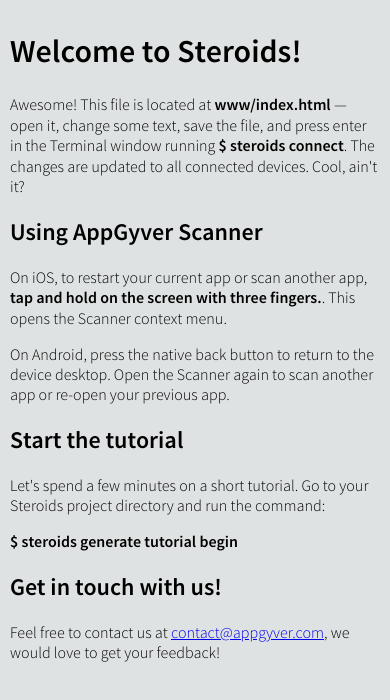
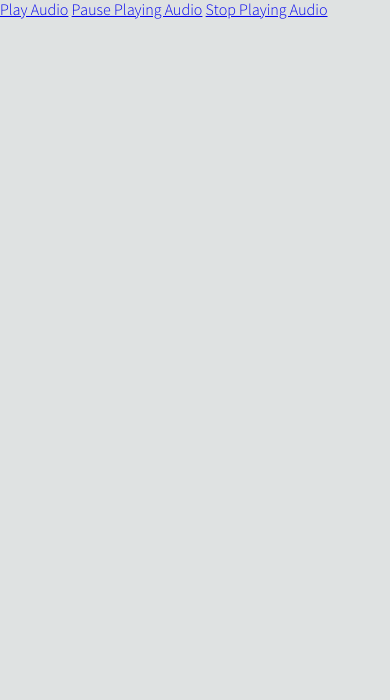
Before and after one commit to varya/finnish-counting, a website: page www/index.html in a window 390 px wide. Drawn offline with Linux system fonts and the light colour scheme; some packages are replaced by stand-ins of ours; no server answers.

Commit message:
Play sound fron Google Text-to-Speech

```diff
--- a/www/index.html
+++ b/www/index.html
@@ -18,28 +18,9 @@
   <script src="/javascripts/application.js"></script>
 </head>
 <body>
-  <div class="content-padded">
-
-    <h1>Welcome to Steroids!</h1>
-
-    <p>Awesome! This file is located at <strong>www/index.html</strong> &mdash; open it, change some text, save the file, and press enter in the Terminal window running <strong>$ steroids connect</strong>. The changes are updated to all connected devices. Cool, ain't it?</p>
-
-    <h2>Using AppGyver Scanner</h2>
-
-    <p>On iOS, to restart your current app or scan another app, <strong>tap and hold on the screen with three fingers.</strong>. This opens the Scanner context menu.</p>
-
-    <p>On Android, press the native back button to return to the device desktop. Open the Scanner again to scan another app or re-open your previous app.</p>
-
-    <h2>Start the tutorial</h2>
-
-    <p>Let's spend a few minutes on a short tutorial. Go to your Steroids project directory and run the command:</p>
-
-    <p><strong>$ steroids generate tutorial begin</strong></p>
-
-    <h2>Get in touch with us!</h2>
-
-    <p>Feel free to contact us at <a href="mailto:contact@appgyver.com">contact@appgyver.com</a>, we would love to get your feedback!</p>
-
-  </div>
+<a href="#" class="btn large" onclick="playAudio('http://translate.google.com/translate_tts?tl=fi&q=' + encodeURIComponent('seitsemän'));">Play Audio</a>
+        <a href="#" class="btn large" onclick="pauseAudio();">Pause Playing Audio</a>
+        <a href="#" class="btn large" onclick="stopAudio();">Stop Playing Audio</a>
+        <p id="audio_position"></p>
 </body>
 </html>
--- a/www/javascripts/application.js
+++ b/www/javascripts/application.js
@@ -1,2 +1,79 @@
 
-// steroids.view.navigationBar.show("Hello World");
+steroids.view.navigationBar.show("Finnish Counting");
+
+document.addEventListener("deviceready", onDeviceReady, false);
+
+function onDeviceReady() {
+    playAudio("http://translate.google.com/translate_tts?tl=fi&q=" + encodeURIComponent("seitsemän"));
+}
+// Audio player
+        //
+        var my_media = null;
+        var mediaTimer = null;
+
+        // Play audio
+        //
+        function playAudio(src) {
+            // Create Media object from src
+            my_media = new Media(src, onSuccess, onError);
+
+            // Play audio
+            my_media.play();
+
+            // Update my_media position every second
+            if (mediaTimer == null) {
+                mediaTimer = setInterval(function() {
+                    // get my_media position
+                    my_media.getCurrentPosition(
+                        // success callback
+                        function(position) {
+                            if (position > -1) {
+                                setAudioPosition((position) + " sec");
+                            }
+                        },
+                        // error callback
+                        function(e) {
+                            console.log("Error getting pos=" + e);
+                            setAudioPosition("Error: " + e);
+                        }
+                    );
+                }, 1000);
+            }
+        }
+
+        // Pause audio
+        //
+        function pauseAudio() {
+            if (my_media) {
+                my_media.pause();
+            }
+        }
+
+        // Stop audio
+        //
+        function stopAudio() {
+            if (my_media) {
+                my_media.stop();
+            }
+            clearInterval(mediaTimer);
+            mediaTimer = null;
+        }
+
+        // onSuccess Callback
+        //
+        function onSuccess() {
+            console.log("playAudio():Audio Success");
+        }
+
+        // onError Callback
+        //
+        function onError(error) {
+            alert('code: '    + error.code    + '\n' +
+                  'message: ' + error.message + '\n');
+        }
+
+        // Set audio position
+        //
+        function setAudioPosition(position) {
+            document.getElementById('audio_position').innerHTML = position;
+        }
```
